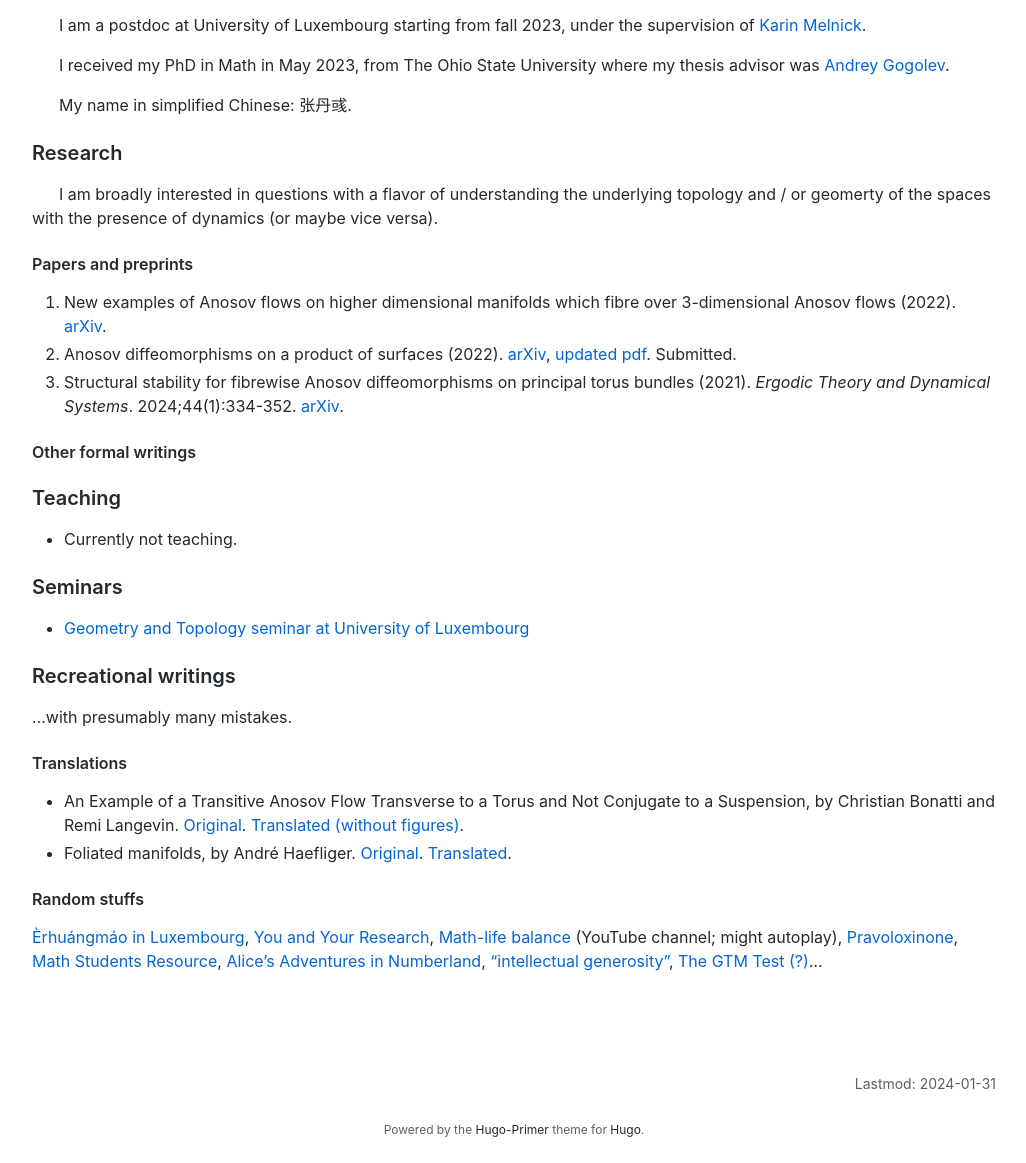
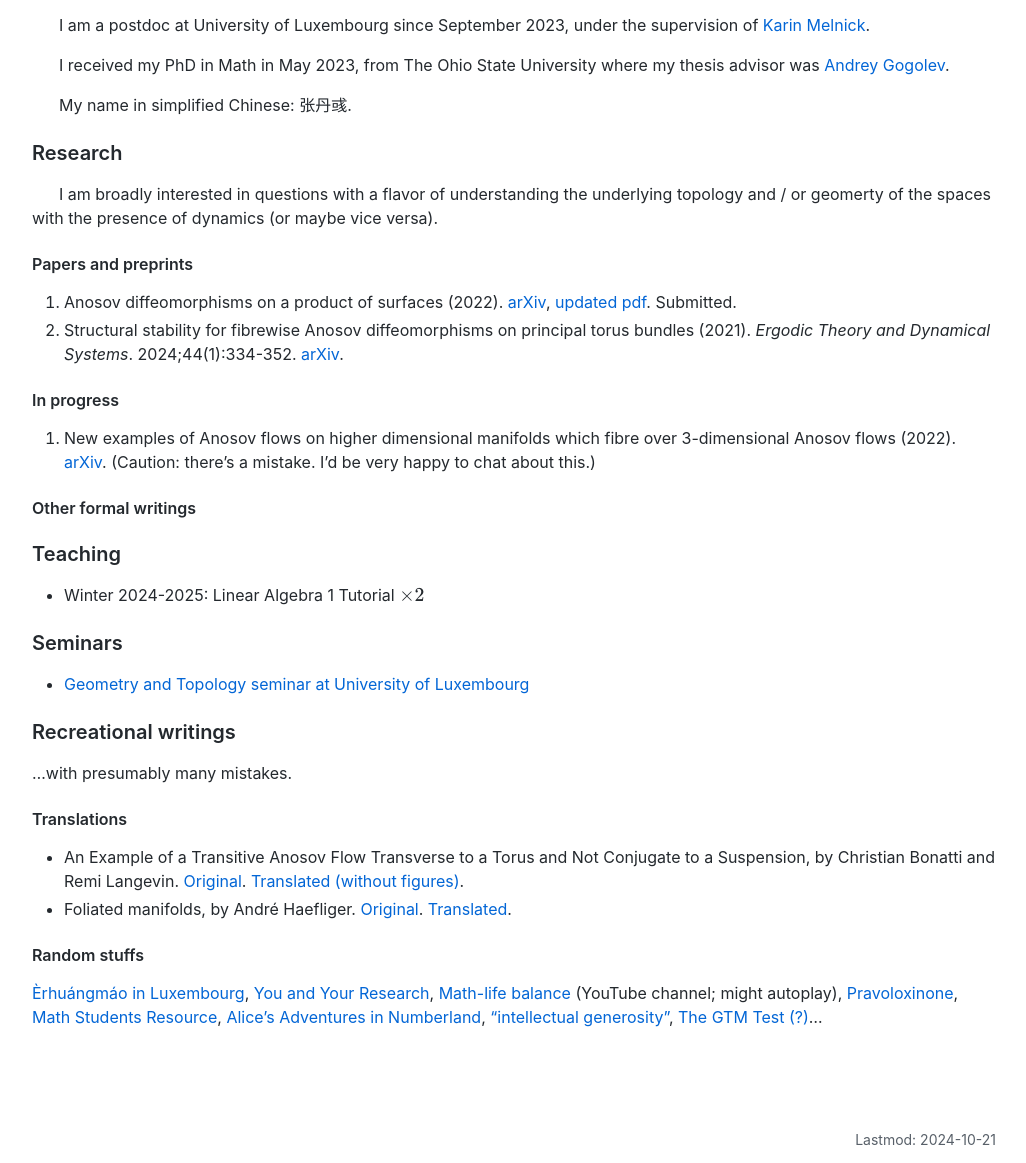
Before and after one commit to danyuzhang/danyuzhang.github.io, a plain HTML site: page index.html in a window 1280 px wide. Shown: the part 111-1274 px from the top of the page, without its empty margins (126-1152 px from the left). Drawn offline with nearby package versions, Linux system fonts and the light colour scheme; some packages are replaced by stand-ins of ours.

Commit message:
Add files via upload

```diff
--- a/index.html
+++ b/index.html
@@ -41,7 +41,7 @@ if (!doNotTrack) {
     <meta name="twitter:site" content="@">
     <meta name="twitter:creator" content="@">
     <meta name="twitter:title" content="Home | Danyu Zhang">
-    <meta name="twitter:description" content="Email address: danyu dot zhang at uni dot lu I am a postdoc at University of Luxembourg starting from fall 2023, under the supervision of Karin Melnick. I received my PhD in Math in May 2023, from The Ohio State University where my thesis advisor was Andrey Gogolev. My name in simplified Chinese: 张丹彧. Research I am broadly interested in questions with a flavor of understanding the|my personal site">
+    <meta name="twitter:description" content="Email address: danyu dot zhang at uni dot lu I am a postdoc at University of Luxembourg since September 2023, under the supervision of Karin Melnick. I received my PhD in Math in May 2023, from The Ohio State University where my thesis advisor was Andrey Gogolev. My name in simplified Chinese: 张丹彧. Research I am broadly interested in questions with a flavor of understanding the underlying|my personal site">
     <meta name="twitter:image" content="https://danyuzhang.github.io/twitter-card.png">
 
 
@@ -74,21 +74,24 @@ if (!doNotTrack) {
 
   <section class="pb-9 mb-1">
     <p>      Email address: danyu dot zhang at uni dot lu</p>
-<p>      I am a postdoc at University of Luxembourg starting from fall 2023, under the supervision of <a href="https://math.uni.lu/~melnick/">Karin Melnick</a>.</p>
+<p>      I am a postdoc at University of Luxembourg since September 2023, under the supervision of <a href="https://math.uni.lu/~melnick/">Karin Melnick</a>.</p>
 <p>      I received my PhD in Math in May 2023, from The Ohio State University where my thesis advisor was <a href="https://people.math.osu.edu/gogolyev.1/">Andrey Gogolev</a>.</p>
 <p>      My name in simplified Chinese: 张丹彧.</p>
 <h3 id="research">Research</h3>
 <p>      I am broadly interested in questions with a flavor of understanding the underlying topology and / or geomerty of the spaces with the presence of dynamics (or maybe vice versa).</p>
 <h4 id="papers-and-preprints">Papers and preprints</h4>
 <ol>
-<li>New examples of Anosov flows on higher dimensional manifolds which fibre over 3-dimensional Anosov flows (2022). <a href="https://arxiv.org/abs/2210.00052">arXiv</a>.</li>
 <li>Anosov diffeomorphisms on a product of surfaces (2022). <a href="https://arxiv.org/abs/2205.11296">arXiv</a>, <a href="anosov_on_prod_surfaces.pdf">updated pdf</a>. Submitted.</li>
 <li>Structural stability for fibrewise Anosov diffeomorphisms on principal torus bundles (2021). <em>Ergodic Theory and Dynamical Systems</em>. 2024;44(1):334-352. <a href="https://arxiv.org/abs/2105.07118">arXiv</a>.</li>
+</ol>
+<h4 id="in-progress">In progress</h4>
+<ol>
+<li>New examples of Anosov flows on higher dimensional manifolds which fibre over 3-dimensional Anosov flows (2022). <a href="https://arxiv.org/abs/2210.00052">arXiv</a>. (Caution: there&rsquo;s a mistake. I&rsquo;d be very happy to chat about this.)</li>
 </ol>
 <h4 id="other-formal-writings">Other formal writings</h4>
 <h3 id="teaching">Teaching</h3>
 <ul>
-<li>Currently not teaching.</li>
+<li>Winter 2024-2025: Linear Algebra 1 Tutorial $\times 2$</li>
 </ul>
 <h3 id="seminars">Seminars</h3>
 <ul>
@@ -116,9 +119,9 @@ if (!doNotTrack) {
 
 
     <div class="float-md-right">
-      <span title="Lastmod: 2024-01-31. Published at: 2020-07-15.">
+      <span title="Lastmod: 2024-10-21. Published at: 2020-07-15.">
 
-          Lastmod: 2024-01-31
+          Lastmod: 2024-10-21
 
       </span>
     </div>
--- a/sitemap.xml
+++ b/sitemap.xml
@@ -3,7 +3,7 @@
   xmlns:xhtml="http://www.w3.org/1999/xhtml">
   <url>
     <loc>https://danyuzhang.github.io/</loc>
-    <lastmod>2024-01-31T00:00:00+00:00</lastmod>
+    <lastmod>2024-10-21T00:00:00+00:00</lastmod>
   </url><url>
     <loc>https://danyuzhang.github.io/categories/</loc>
   </url><url>
```
